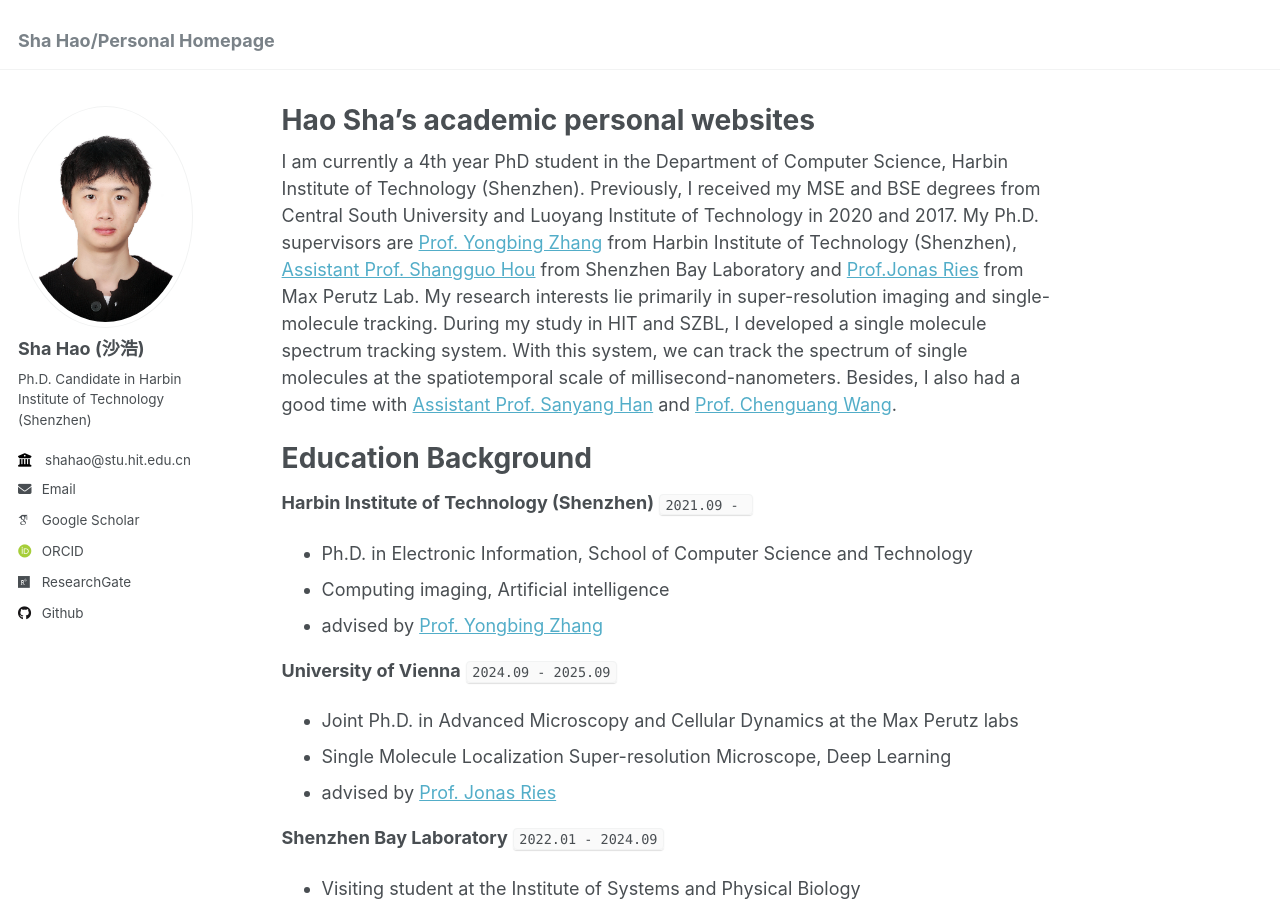
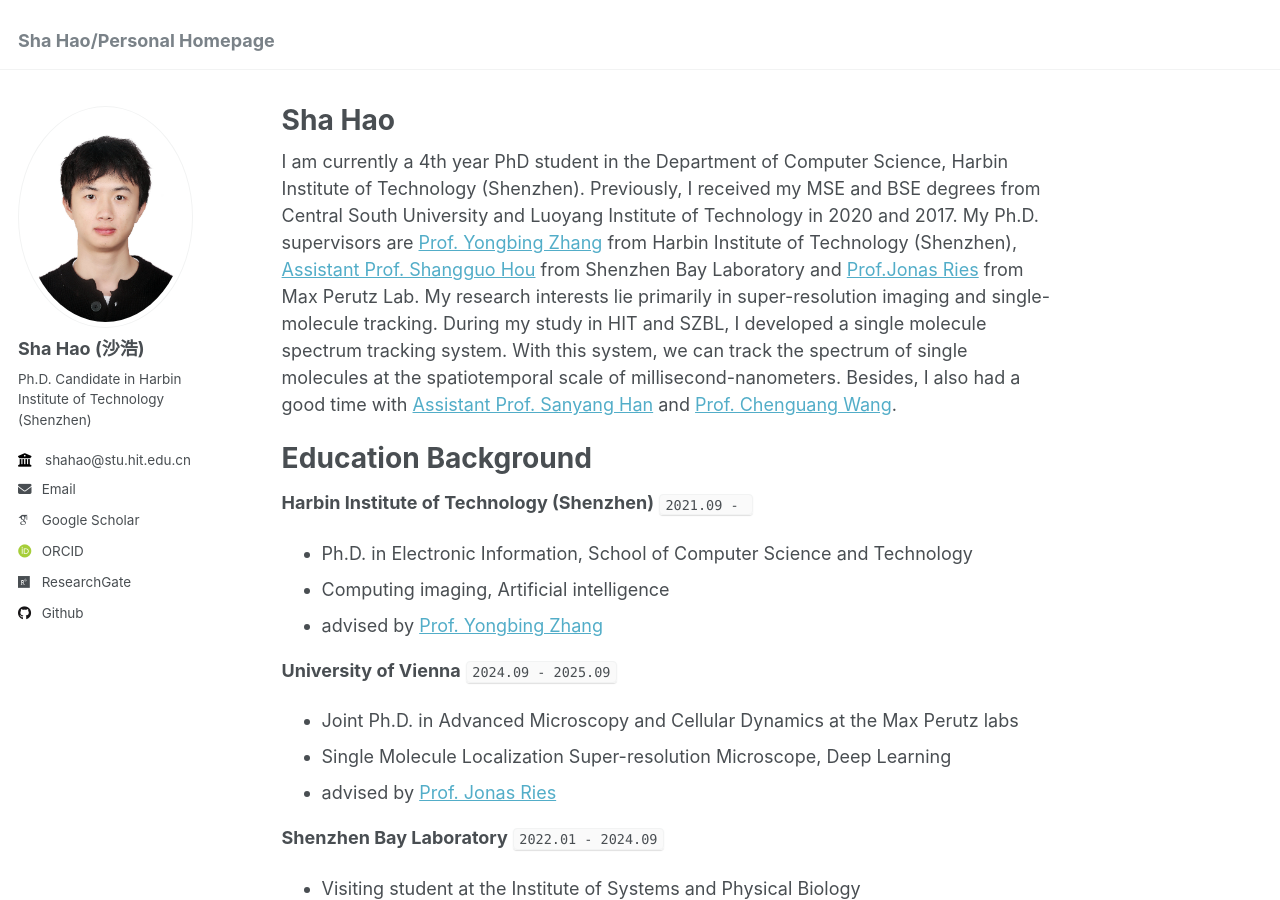
Before and after one commit to hitsh95/shahao, a Jekyll site: the page built from _pages/about.md, in a window 1280 px wide and 900 px high. Built offline with Jekyll 4.4.1, drawn with Linux system fonts in a browser that asks for light colours; some web fonts are replaced.

Commit message:
Update about.md

```diff
--- a/_pages/about.md
+++ b/_pages/about.md
@@ -1,6 +1,6 @@
 ---
 permalink: /
-title: "Hao Sha's academic personal websites"
+title: "Sha Hao"
 author_profile: true
 redirect_from:
   - /about/
```
